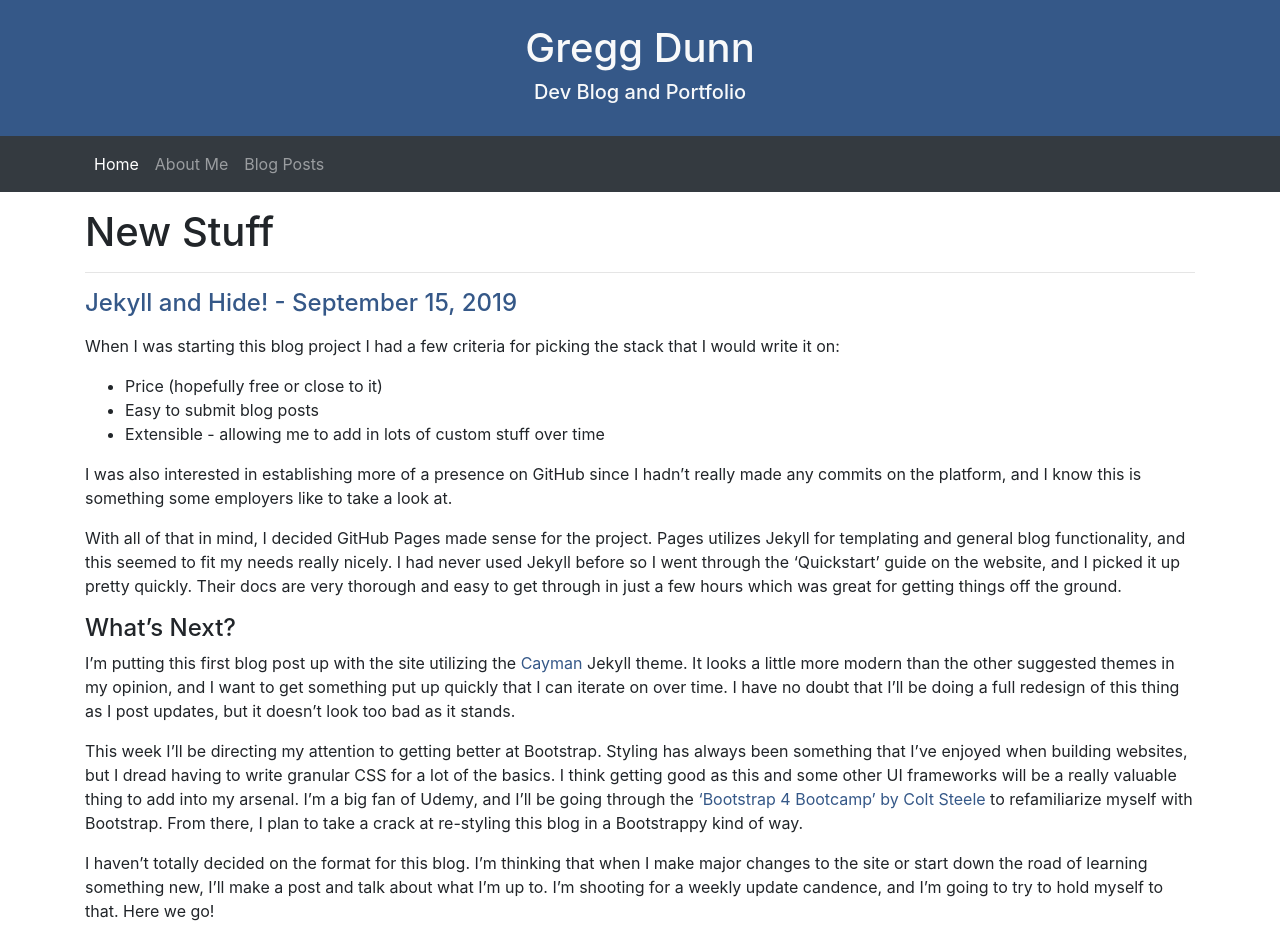
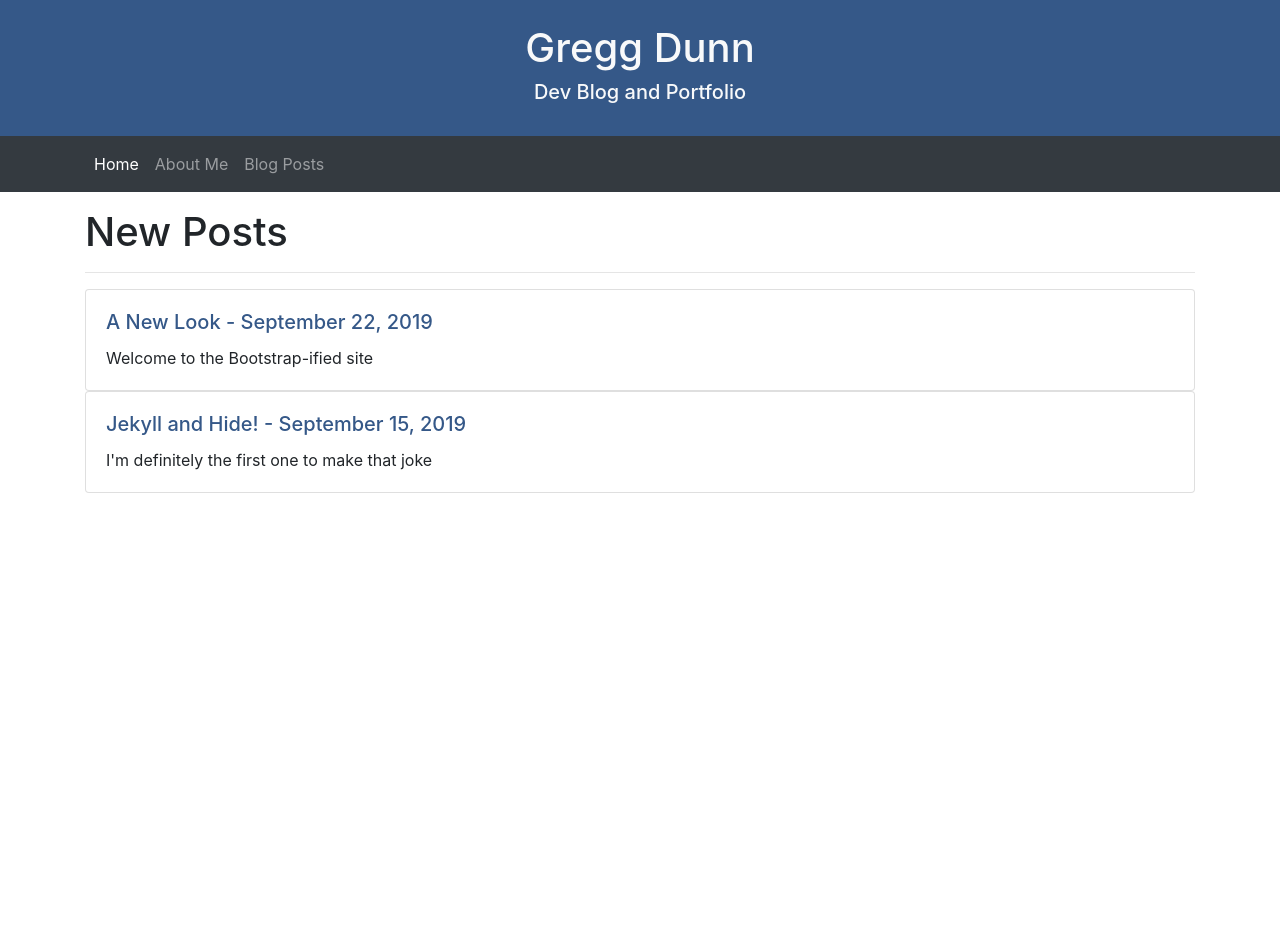
Before and after one commit to Greggolas/Greggolas.github.io, a Jekyll site: the page built from index.html, in a window 1280 px wide. Built offline with Jekyll 4.4.1, drawn with Linux system fonts in a browser that asks for light colours; after the commit the page ends 900 px from its top, so only the background shows below that.

Commit message:
Added cards to Home and posted for 9/22/2019

```diff
--- a/_layouts/post.html
+++ b/_layouts/post.html
@@ -13,6 +13,7 @@ layout: default
 
 <div>
     <h1>{{ page.title }}</h1>
+    <h6>{{ page.description }}</h6>
     <hr>
     {{ content }}
 </div>
--- /dev/null
+++ b/_posts/2019-09-22-dev-blog.md
@@ -0,0 +1,20 @@
+---
+layout: post
+title: A New Look
+description: Welcome to the Bootstrap-ified site
+date: 2019-09-22
+sources:
+    - "https://www.udemy.com/bootstrap-4-bootcamp/"
+---
+
+It's been a very Bootstrappy week for me. I went through ['The Bootstrap 4 Bootcamp' course on Udemy](https://www.udemy.com/bootstrap-4-bootcamp/) this week for a refresher, and then got to work on replacing the out-of-the box Jekyll theme that I originally used for this site.
+
+I was surprised what a pain it was to get this Jekyll site setup for Bootstrap intregration. I could have just linked to the compiled Bootstrap CSS in the HTML, but I didn't want to settle for the default Bootstrap color palette, so having the SASS files was essential. I played around with a bunch of different options for adding Bootstrap with package managers, but none of these routes seemed to play well with GitHub Pages so I ultimately decided that copying the Bootstrap SASS into the respository from source was actually the cleanest way to go about it.
+
+I'm changing up the style for the whole site, and I think it's starting to look pretty good. I'm realizing the format I chose for the site structure might not make a ton of sense while I am fleshing it out with content, but I think I'm going to leave it the way it is since I'm still working out the overall direction for the site.
+
+#### What's Next?
+
+Eventually I want to play around with integrating some React components into the site, but I think I'm going to table that for the moment.
+
+This week, I'm going to focus on powering through the ['JavaScript Algorithms and Data Structures Masterclass' on Udemy](https://www.udemy.com/js-algorithms-and-data-structures-masterclass/). I don't have a lot of background in data structures since I didn't study Computer Science in school, and I think this will help me get semi-comfortable with some of those concepts. I'm hoping that some DIY Computer Science studying like this will be helpful in my next coding interview.
--- a/index.html
+++ b/index.html
@@ -1,12 +1,16 @@
 ---
 layout: default
-title: New Stuff
+title: New Posts
 ---
 
 {% assign sorted_posts = site.posts | sort: "date" | reverse %}
-{% for post in sorted_posts limit:3 %}
+{% for post in sorted_posts limit:5 %}
 	<div>
-		<h4><a href="{{ post.url }}">{{ post.title }} - {{ post.date | date: "%B %-d, %Y"}}</a></h4>
-		<p> {{ post.content }}</p>
+		<div class="card">
+			<div class="card-body">
+				<h5 class="card-title"><a href="{{ post.url }}">{{ post.title }} - {{ post.date | date: "%B %-d, %Y"}}</a></h5>
+				<p class="card-text">{{ post.description }}</p>
+			</div>
+		</div>
 	</div>
 {% endfor %}
```
Also changed, not shown: blog/index.html (line endings or trailing spaces).
